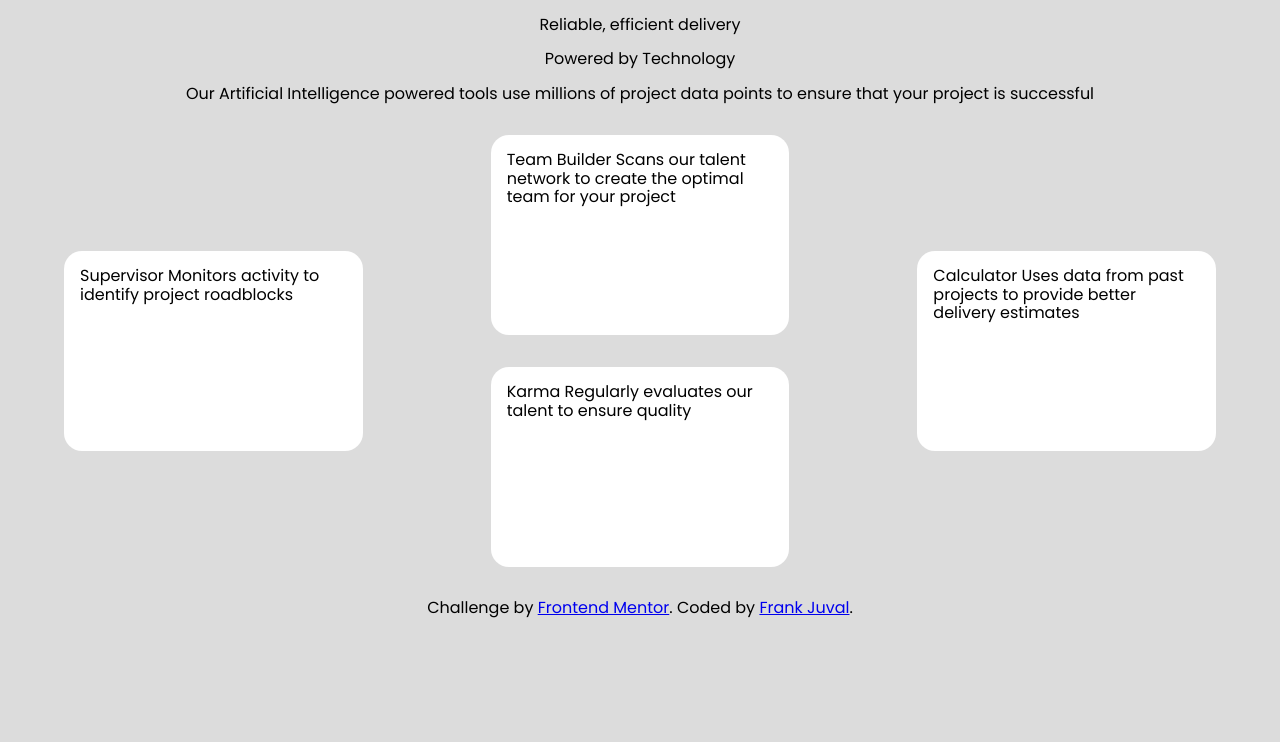
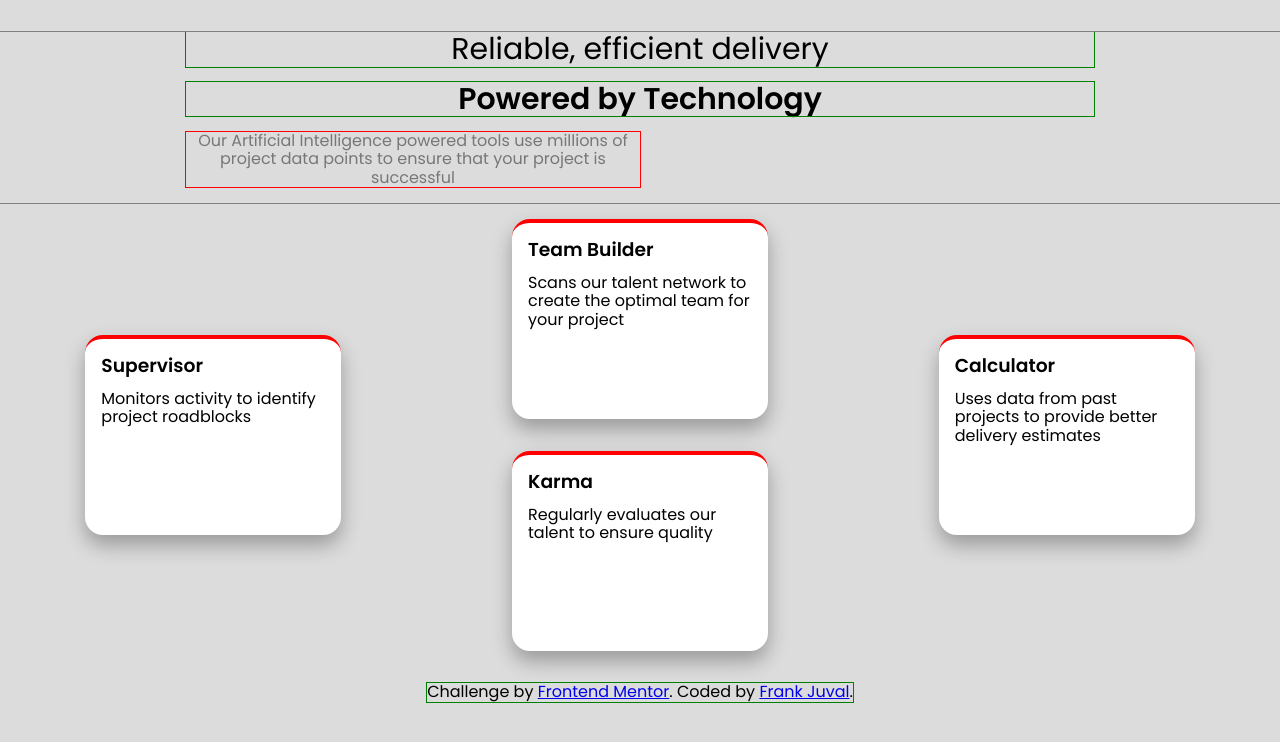
Before and after one commit to FrankDraws/FEM_four-card, a plain HTML site: page index.html in a window 1280 px wide. Drawn offline with Linux system fonts and the light colour scheme.

Commit message:
Edits to tagline and cards

```diff
--- a/index.html
+++ b/index.html
@@ -28,32 +28,32 @@
           Our Artificial Intelligence powered tools use millions of project data points
           to ensure that your project is successful
         </p>
+      </div>
     </section>
-  </div>
 
     <div class="content">
       <section class="cols left">
         <div class="cards supervisor">
-        Supervisor
+          <h3>Supervisor</h3>
           Monitors activity to identify project roadblocks
         </div>
       </section>
 
       <section class="cols middle">
         <div class="cards teamB">
-        Team Builder
+          <h3>Team Builder</h3>
           Scans our talent network to create the optimal team for your project
         </div>
 
         <div class="cards karma">
-        Karma
+          <h3>Karma</h3>
           Regularly evaluates our talent to ensure quality
         </div>
       </section>
 
       <section class="cols right">
         <div class="cards calculator">
-        Calculator
+          <h3>Calculator</h3>
           Uses data from past projects to provide better delivery estimates
         </div>
       </section>
--- a/style.css
+++ b/style.css
@@ -20,18 +20,46 @@ body {
     font-family: 'Poppins', sans-serif;
 }
 
-.container {
+h3 {
+    margin: 0 0 .7em 0;
+}
+
+#container {
     /* width: 100vw; */
     display: flex;
     flex-direction: column;
+    margin: 2em 0 0;
 }
 
 #header {
-    /* width: 100vw; */
     display: flex;
     justify-content: center;
-    align-items: center;
+    /* align-items: center; */
     text-align: center;
+    outline: 1px solid gray;
+}
+
+p {
+    outline: 1px solid green;
+}
+
+.title p:first-child {
+    font-size: 1.875em;
+    margin: 0 0 .5em;
+}
+
+.title p:nth-child(2) {
+    font-size: 1.875em;
+    font-weight: 900;
+    margin: 0;
+}
+
+.tagline {
+    font-size: 1em;
+    color: #777;
+    width: 50%;
+    text-align: center;
+    outline: 1px solid red;
 }
 
 .content {
@@ -70,11 +98,13 @@ body {
 }
 
 .cards {
-    width: 70%;
+    width: 60%;
     height: 200px;
     background-color: #ffffff;
     border-radius: 18px;
     padding: 1em;
+    border-top: 4px solid red;
+    box-shadow: 0 10px 20px rgba(0, 0, 0, 0.3);
 }
 
 footer {
```
Lines whose indentation alone changed are shown as unchanged.
